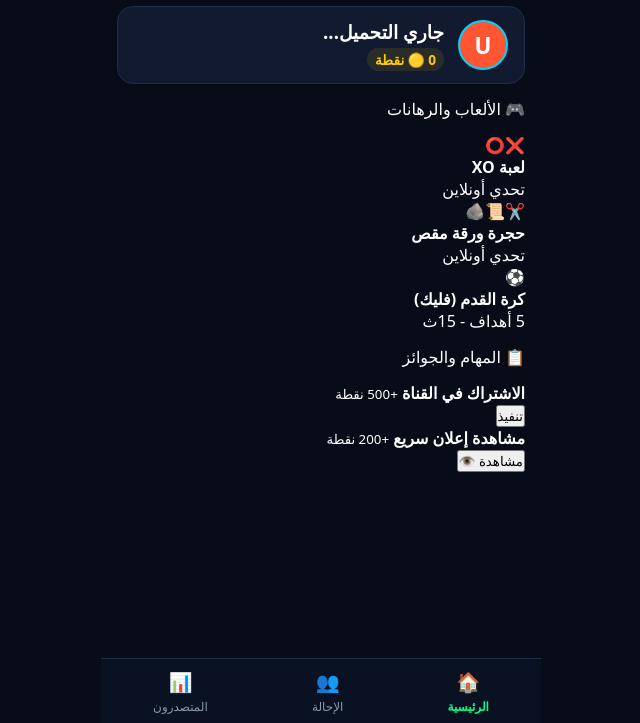
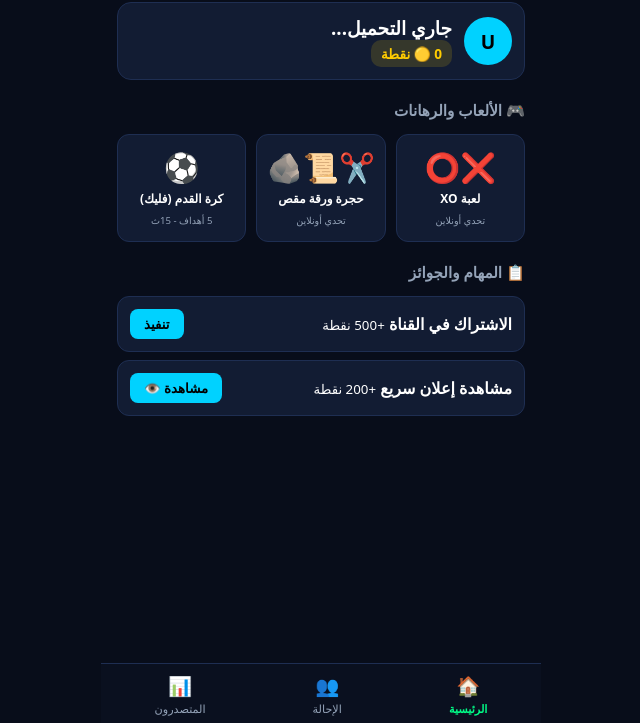
Before and after one commit to abod4abod13-spec/Play-Zone-Hub, a plain HTML site: page index.html in a window 1280 px wide. Shown: the part 77-800 px from the top of the page, without its empty margins (319-959 px from the left). Drawn offline with nearby package versions, Linux system fonts and the light colour scheme; a script that the page names is missing.

Commit message:
Refactor styles in style.css for improved design
Updated CSS variables for colors and styles, adjusted button and card styles, and refined layout properties.

```diff
--- a/style.css
+++ b/style.css
@@ -1,64 +1,53 @@
 :root {
-    --bg-dark: #070c18;
-    --card-bg: #111a2e;
-    --card-border: #1e2d4a;
-    --accent-blue: #00d2ff;
+    --bg-dark: #080d1a;
+    --card-bg: #121c33;
+    --border-color: #1e2e52;
+    --accent-cyan: #00d2ff;
     --accent-green: #00ff88;
-    --accent-yellow: #ffcc00;
+    --accent-gold: #ffcc00;
     --text-white: #ffffff;
-    --text-dim: #8a99ad;
+    --text-dim: #94a3b8;
 }
 
-* { box-sizing: border-box; margin: 0; padding: 0; font-family: system-ui, sans-serif; user-select: none; }
+* { box-sizing: border-box; margin: 0; padding: 0; font-family: system-ui, -apple-system, sans-serif; user-select: none; }
 body { background: var(--bg-dark); color: var(--text-white); display: flex; justify-content: center; }
-.app-container { width: 100%; max-width: 440px; height: 100vh; display: flex; flex-direction: column; position: relative; overflow: hidden; }
 
+.app-container { width: 100%; max-width: 440px; height: 100vh; display: flex; flex-direction: column; position: relative; overflow: hidden; background: var(--bg-dark); }
 .view-section { display: none; flex: 1; padding: 16px; overflow-y: auto; padding-bottom: 80px; }
 .view-section.active { display: flex; flex-direction: column; gap: 14px; }
 
-/* Header & Profile Card */
 .game-header { display: flex; justify-content: space-between; align-items: center; }
-.brand h2 { color: var(--accent-blue); font-size: 1.4rem; }
-.brand span { font-size: 0.65rem; letter-spacing: 2px; color: var(--text-dim); }
+.brand h2 { font-size: 1.2rem; color: var(--accent-cyan); }
+.brand span { font-size: 0.65rem; color: var(--text-dim); }
 
-.profile-card { background: var(--card-bg); border: 1px solid var(--card-border); padding: 12px 16px; border-radius: 16px; display: flex; align-items: center; gap: 14px; }
-.avatar { width: 50px; height: 50px; border-radius: 50%; background: #ff5533; display: grid; place-items: center; font-size: 1.4rem; font-weight: bold; border: 2px solid var(--accent-blue); }
-.points-badge { background: rgba(255, 204, 0, 0.1); color: var(--accent-yellow); padding: 2px 8px; border-radius: 12px; font-size: 0.85rem; font-weight: bold; width: fit-content; margin-top: 4px; }
+.btn-daily { background: linear-gradient(90deg, #ff9900, #ff5500); border: none; color: white; padding: 8px 12px; border-radius: 20px; font-weight: bold; cursor: pointer; font-size: 0.8rem; }
 
-/* Buttons */
-.btn { border: none; padding: 14px; border-radius: 14px; font-size: 1rem; font-weight: bold; cursor: pointer; display: flex; justify-content: center; align-items: center; gap: 8px; }
-.btn-play { background: linear-gradient(90deg, #00d2ff, #0072ff); color: white; }
-.btn-practice { background: linear-gradient(90deg, #ffb703, #fb8500); color: white; }
+.profile-card { background: var(--card-bg); border: 1px solid var(--border-color); padding: 12px; border-radius: 14px; display: flex; align-items: center; gap: 12px; }
+.avatar { width: 48px; height: 48px; border-radius: 50%; background: var(--accent-cyan); display: grid; place-items: center; font-weight: bold; font-size: 1.2rem; color: #000; }
+.points-badge { background: rgba(255,204,0,0.15); color: var(--accent-gold); padding: 4px 10px; border-radius: 10px; font-weight: bold; font-size: 0.85rem; width: fit-content; }
 
-/* Grid Menu */
-.grid-menu { display: grid; grid-template-columns: 1fr 1fr; gap: 10px; }
-.grid-card { background: var(--card-bg); border: 1px solid var(--card-border); padding: 16px; border-radius: 14px; text-align: center; position: relative; }
-.grid-card.wide { grid-column: span 2; }
-.grid-card .icon { font-size: 1.8rem; margin-bottom: 6px; }
-.badge-new { position: absolute; top: -8px; right: 10px; background: #ff3366; font-size: 0.65rem; padding: 2px 6px; border-radius: 8px; font-weight: bold; }
+.section-title-bar { font-size: 0.95rem; font-weight: bold; color: var(--text-dim); margin-top: 6px; }
 
-/* Pitch Design (كرة الفليك) */
-.game-top-bar { display: flex; justify-content: space-between; align-items: center; background: var(--card-bg); padding: 10px; border-radius: 12px; }
-.btn-back { background: none; border: none; color: white; font-size: 1.2rem; }
-.pitch-container { flex: 1; background: #0a0f1d; border: 3px solid var(--accent-green); border-radius: 16px; position: relative; overflow: hidden; margin-top: 10px; display: flex; justify-content: center; }
-.pitch-line { position: absolute; border: 1px solid rgba(255,255,255,0.2); }
-.center-circle { width: 100px; height: 100px; border-radius: 50%; top: 40%; }
-.penalty-area.top { top: 0; width: 180px; height: 80px; border-top: none; }
-.penalty-area.bottom { bottom: 0; width: 180px; height: 80px; border-bottom: none; }
-.goal-net { position: absolute; width: 100px; height: 12px; border: 2px solid var(--accent-blue); }
-.top-goal { top: 0; border-top: none; }
-.bottom-goal { bottom: 0; border-bottom: none; }
+.games-grid { display: grid; grid-template-columns: repeat(3, 1fr); gap: 10px; }
+.game-card { background: var(--card-bg); border: 1px solid var(--border-color); border-radius: 12px; padding: 12px 6px; text-align: center; cursor: pointer; transition: 0.2s; }
+.game-card:active { transform: scale(0.95); }
+.game-icon { font-size: 1.8rem; margin-bottom: 4px; }
+.game-card h4 { font-size: 0.75rem; }
+.game-card span { font-size: 0.6rem; color: var(--text-dim); }
 
-.soccer-ball { width: 30px; height: 30px; background: white; border-radius: 50%; position: absolute; bottom: 80px; box-shadow: 0 0 10px white; }
-.neon-ring { width: 50px; height: 50px; border: 3px solid var(--accent-green); border-radius: 50%; position: absolute; bottom: 70px; box-shadow: 0 0 15px var(--accent-green); }
+.tasks-list { display: flex; flex-direction: column; gap: 8px; }
+.task-item { background: var(--card-bg); border: 1px solid var(--border-color); padding: 12px; border-radius: 12px; display: flex; justify-content: space-between; align-items: center; }
+.btn-task { background: var(--accent-cyan); border: none; padding: 6px 14px; border-radius: 8px; font-weight: bold; cursor: pointer; }
 
-/* Bottom Nav */
-.bottom-nav { position: absolute; bottom: 0; left: 0; right: 0; height: 65px; background: #0a1122; border-top: 1px solid var(--card-border); display: flex; justify-content: space-around; align-items: center; }
-.nav-item { background: none; border: none; color: var(--text-dim); display: flex; flex-direction: column; align-items: center; font-size: 0.75rem; gap: 3px; }
+.bet-options { display: grid; grid-template-columns: 1fr 1fr; gap: 10px; margin: 15px 0; }
+.btn-bet { background: var(--card-bg); border: 1px solid var(--accent-cyan); color: white; padding: 14px; border-radius: 12px; font-weight: bold; cursor: pointer; }
+
+.game-top-bar { display: flex; justify-content: space-between; align-items: center; background: var(--card-bg); padding: 10px 16px; border-radius: 12px; }
+.timer-box { background: #ff3366; padding: 4px 12px; border-radius: 12px; font-weight: bold; }
+
+.arena-container { flex: 1; background: var(--card-bg); border-radius: 16px; margin-top: 10px; display: flex; justify-content: center; align-items: center; position: relative; border: 1px solid var(--border-color); }
+
+.bottom-nav { position: absolute; bottom: 0; left: 0; right: 0; height: 60px; background: #0a101f; border-top: 1px solid var(--border-color); display: flex; justify-content: space-around; align-items: center; }
+.nav-item { background: none; border: none; color: var(--text-dim); display: flex; flex-direction: column; align-items: center; font-size: 0.7rem; gap: 2px; cursor: pointer; }
 .nav-item.active { color: var(--accent-green); font-weight: bold; }
 .nav-item i { font-style: normal; font-size: 1.2rem; }
-
-/* Store & Leaderboard */
-.rank-card, .store-item { background: var(--card-bg); border: 1px solid var(--card-border); padding: 12px; border-radius: 12px; display: flex; align-items: center; gap: 10px; margin-bottom: 8px; }
-.stats-grid { display: grid; grid-template-columns: 1fr 1fr 1fr; gap: 8px; }
-.stat-box { background: var(--card-bg); padding: 12px; border-radius: 10px; text-align: center; font-size: 0.8rem; display: flex; flex-direction: column; }
```
